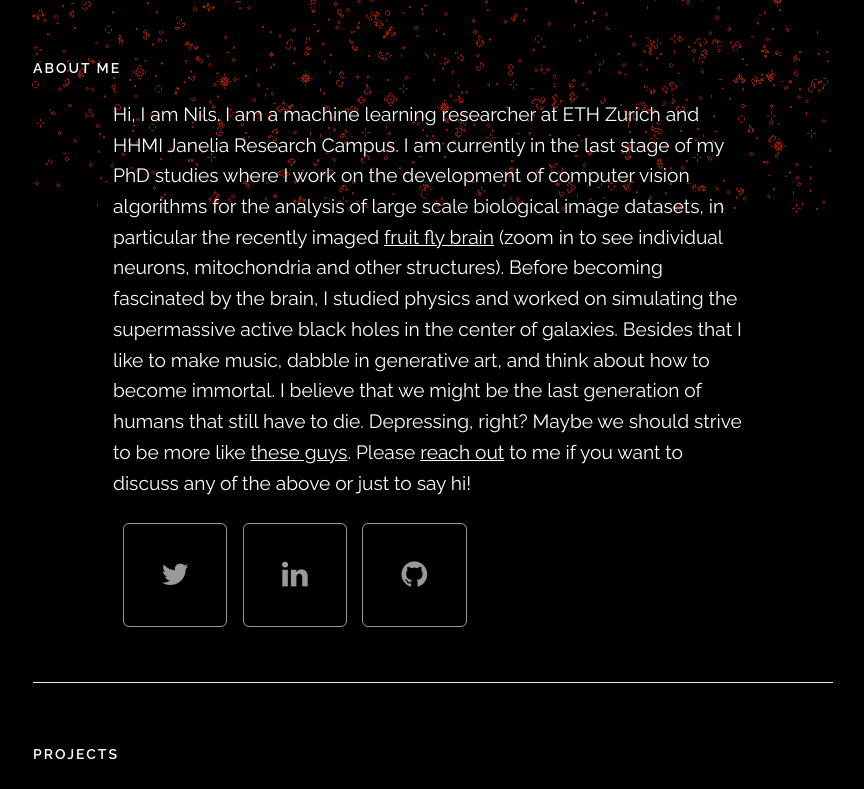
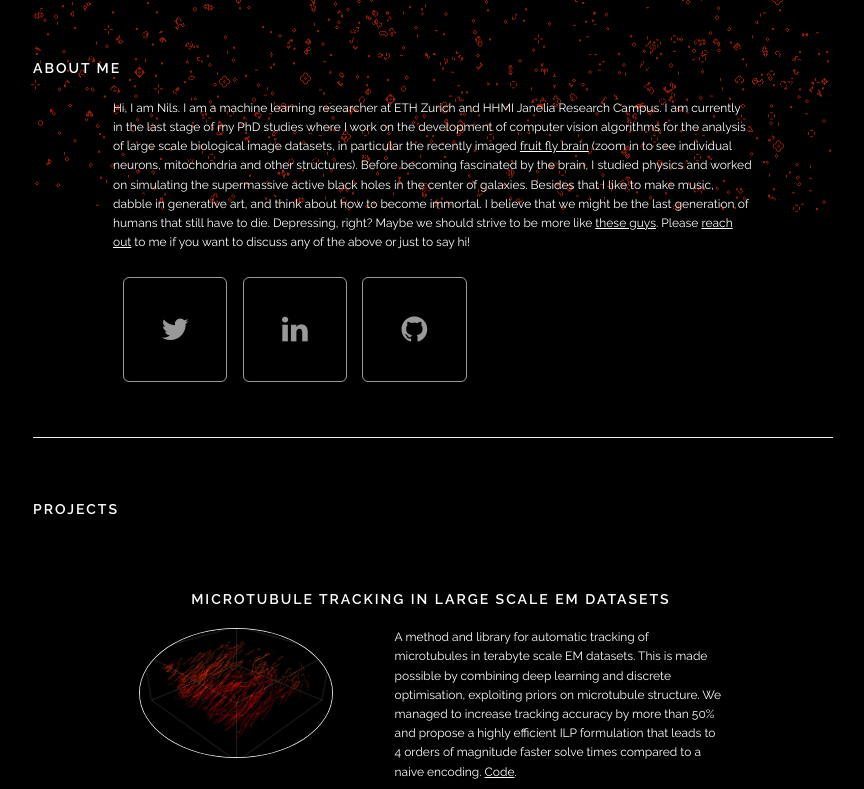
Before and after one commit to nilsec/nilsec.github.io, a website: page index.html in a window 1280 px wide. Shown: the part 605-1394 px from the top of the page, without its empty margins (207-1071 px from the left). Drawn offline with Linux system fonts and the light colour scheme.

Commit message:
Reduce font size

```diff
--- a/css/custom.css
+++ b/css/custom.css
@@ -26,12 +26,12 @@ body {
 .project_text {
     text-align: left;
     margin-left: max(20vw, 150px);
-    font-size: max(1.5vw, 12px);
+    font-size: 0.8em;
 }
 
 .section_text {
     text-align: left;
-    font-size: max(1.5vw, 12px);
+    font-size: 0.8em;
 }
 
 .art {
```
